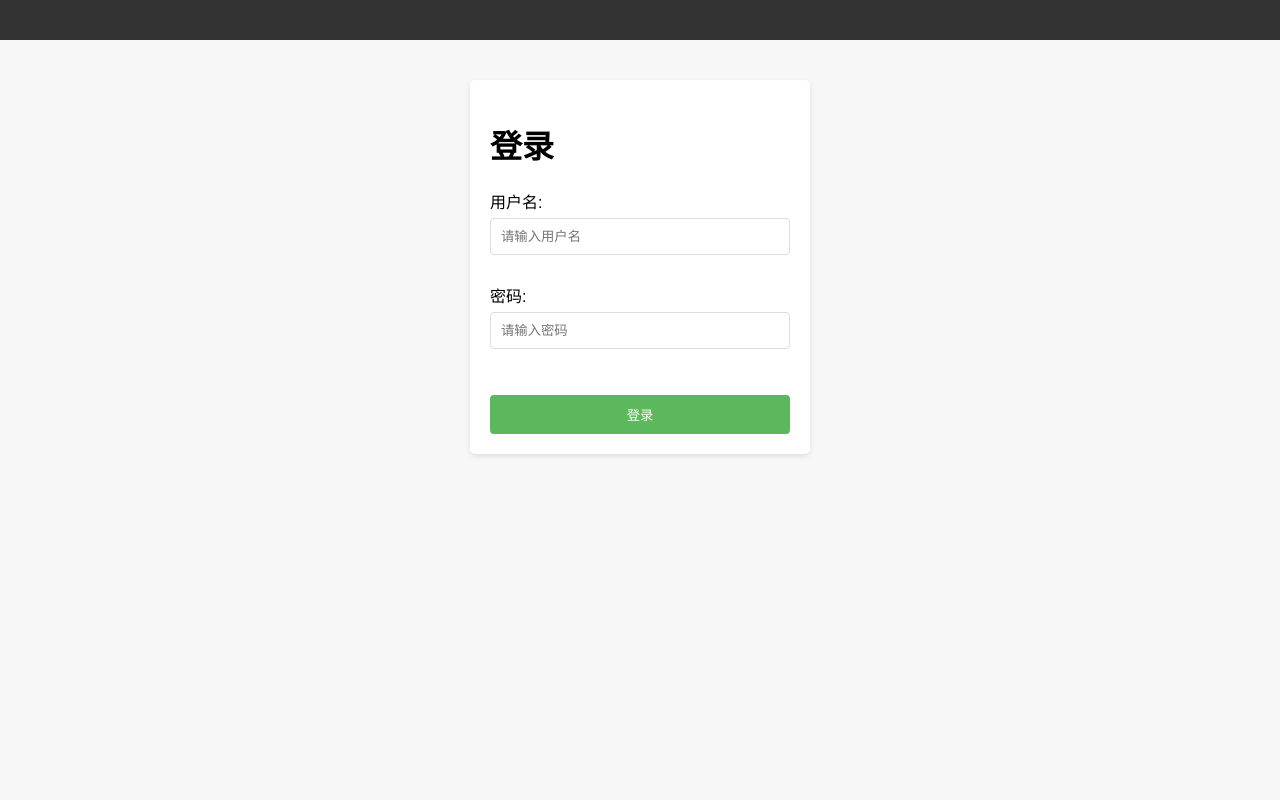
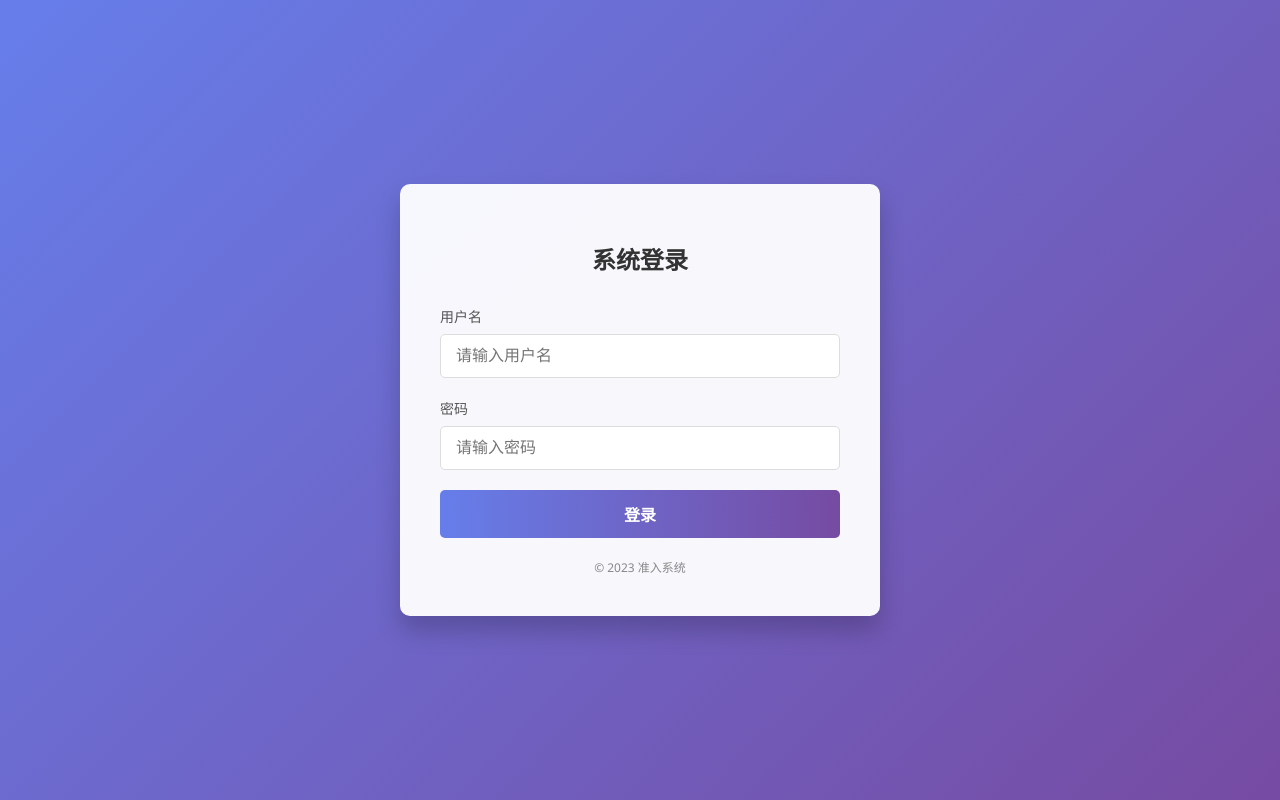
Before and after one commit to hyang0/ip_allow, a Flask app: page / in a window 1280 px wide. Run offline with Flask 3, Linux system fonts and the light colour scheme.

Commit message:
优化登陆框
Signed-off-by: Haibo.Yang <boo_126@126.com>

```diff
--- /dev/null
+++ b/static/style.css
@@ -0,0 +1,83 @@
+body {
+    font-family: 'Segoe UI', Tahoma, Geneva, Verdana, sans-serif;
+    margin: 0;
+    padding: 0;
+    background: linear-gradient(135deg, #667eea 0%, #764ba2 100%);
+    height: 100vh;
+    display: flex;
+    justify-content: center;
+    align-items: center;
+}
+
+.login-container {
+    background: rgba(255, 255, 255, 0.95);
+    padding: 40px;
+    border-radius: 10px;
+    box-shadow: 0 15px 25px rgba(0, 0, 0, 0.2);
+    width: 100%;
+    max-width: 400px;
+    text-align: center;
+}
+
+.login-container h1 {
+    margin-bottom: 30px;
+    color: #333;
+    font-size: 24px;
+    font-weight: 600;
+}
+
+form {
+    display: flex;
+    flex-direction: column;
+}
+
+label {
+    text-align: left;
+    margin-bottom: 8px;
+    color: #555;
+    font-weight: 500;
+    font-size: 14px;
+}
+
+input[type="text"],
+input[type="password"] {
+    padding: 12px 15px;
+    margin-bottom: 20px;
+    border: 1px solid #ddd;
+    border-radius: 5px;
+    font-size: 16px;
+    transition: border-color 0.3s ease;
+    outline: none;
+}
+
+input[type="text"]:focus,
+input[type="password"]:focus {
+    border-color: #764ba2;
+}
+
+input[type="submit"] {
+    padding: 12px;
+    background: linear-gradient(to right, #667eea, #764ba2);
+    color: white;
+    border: none;
+    border-radius: 5px;
+    font-size: 16px;
+    font-weight: 600;
+    cursor: pointer;
+    transition: transform 0.2s ease, box-shadow 0.2s ease;
+}
+
+input[type="submit"]:hover {
+    transform: translateY(-2px);
+    box-shadow: 0 5px 15px rgba(118, 75, 162, 0.4);
+}
+
+input[type="submit"]:active {
+    transform: translateY(0);
+}
+
+.footer-text {
+    margin-top: 20px;
+    font-size: 12px;
+    color: #888;
+}
--- a/templates/login.html
+++ b/templates/login.html
@@ -3,69 +3,24 @@
   <head>
     <meta charset="utf-8">
     <meta name="viewport" content="width=device-width, initial-scale=1, shrink-to-fit=no">
-    <title>准入系统</title>
-    <style>
-      body {
-        font-family: Arial, sans-serif;
-        margin: 0;
-        padding: 0;
-        background-color: #f7f7f7;
-      }
-      .header {
-        font-size: 2em;
-        background-color: #333;
-        color: #fff;
-        padding: 20px;
-        text-align: center;
-      }
-      .login-container {
-        width: 300px;
-        margin: 40px auto; /* 将容器居中 */
-        padding: 20px;
-        background: white;
-        border-radius: 5px;
-        box-shadow: 0 2px 5px rgba(0,0,0,0.1);
-      }
-      form {
-        display: flex;
-        flex-direction: column;
-      }
-      label {
-        margin-bottom: 5px;
-      }
-      input[type="text"],
-      input[type="password"] {
-        width: calc(100% - 22px);
-        padding: 10px;
-        margin-bottom: 10px;
-        border: 1px solid #ddd;
-        border-radius: 4px;
-      }
-      input[type="submit"] {
-        padding: 10px;
-        background-color: #5cb85c;
-        color: white;
-        border: none;
-        border-radius: 4px;
-        cursor: pointer;
-      }
-      input[type="submit"]:hover {
-        background-color: #4cae4c;
-      }
-    </style>
+    <title>准入系统登录</title>
+    <link rel="stylesheet" href="{{ url_for('static', filename='style.css') }}">
   </head>
   <body>
-    <div class="header">
-    </div>
     <div class="login-container">
-      <h1>登录</h1>
+      <h1>系统登录</h1>
       <form action="/login" method="post" onsubmit="return validateForm()">
-        <label for="username">用户名:</label>
-        <input type="text" id="username" name="username" placeholder="请输入用户名" required><br>
-        <label for="password">密码:</label>
-        <input type="password" id="password" name="password" placeholder="请输入密码" required minlength="6"><br><br>
+        <label for="username">用户名</label>
+        <input type="text" id="username" name="username" placeholder="请输入用户名" required>
+
+        <label for="password">密码</label>
+        <input type="password" id="password" name="password" placeholder="请输入密码" required minlength="6">
+
         <input type="submit" value="登录">
       </form>
+      <div class="footer-text">
+        &copy; 2023 准入系统
+      </div>
     </div>
     <script>
       function validateForm() {
```
